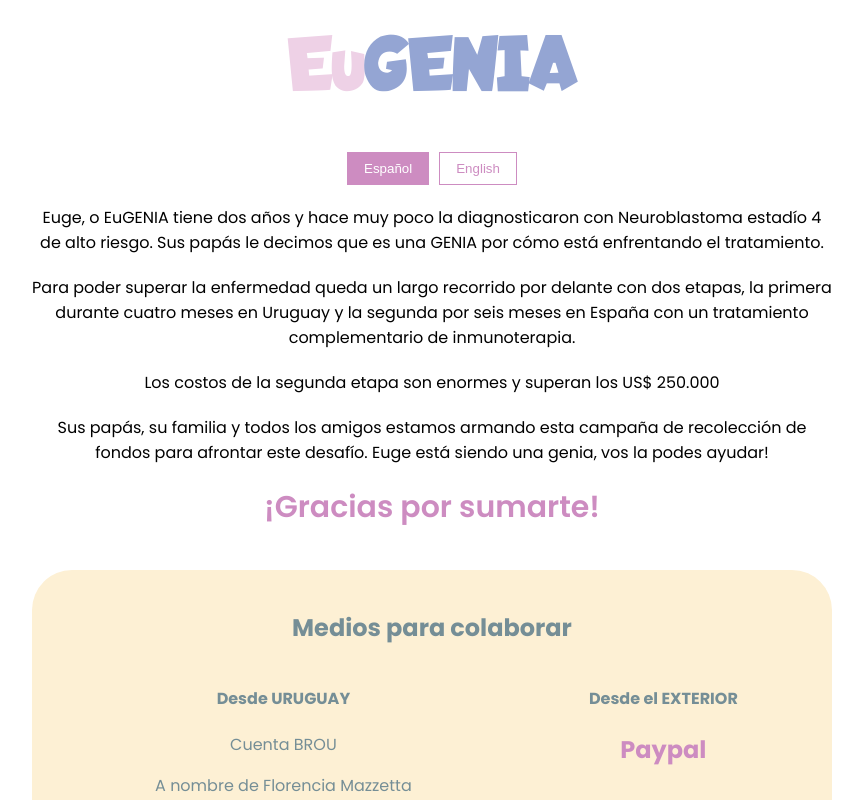
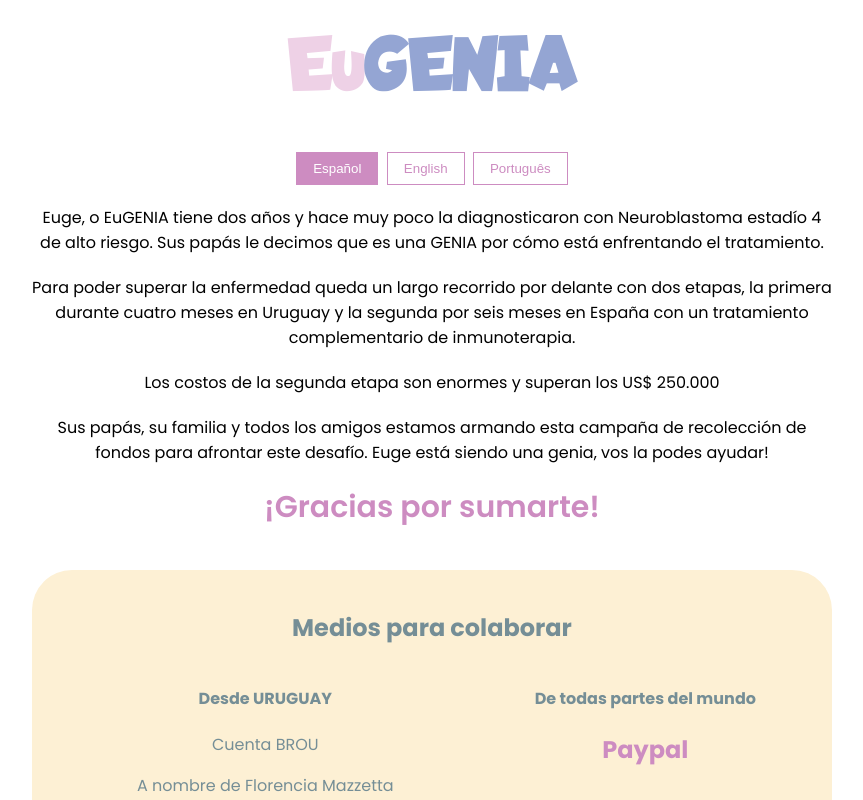
Before and after one commit to mbfassnacht/eugenia, a React (Create React App) app: page / in a window 1280 px wide. Shown: the top 800 px of the page, without its empty margins (208-1071 px from the left). Built offline with nearby package versions, Linux system fonts and the light colour scheme.

Commit message:
add portugese

```diff
--- a/src/Colaboration.js
+++ b/src/Colaboration.js
@@ -10,6 +10,7 @@ function Colaboration() {
     <ColaborationContainer>
       <Title>{translate(language, "waysToContribute")}</Title>
       <ColaborationList>
+        {language !== "pr_BR" && (
           <ColaborationMethod>
             <ColaborationTitle>
               {translate(language, "fromUruguay")}
@@ -17,10 +18,24 @@ function Colaboration() {
             <ColaborationDescription>
               <p>{translate(language, "bankAccount")}</p>
               <p>{translate(language, "inNameOf")}</p>
-            <p>CA 001361713-00002 ({translate(language, "uruguayanPesos")})</p>
+              <p>
+                CA 001361713-00002 ({translate(language, "uruguayanPesos")})
+              </p>
               <p>CA 001361713-00003 ({translate(language, "dolars")})</p>
             </ColaborationDescription>
           </ColaborationMethod>
+        )}
+        {language === "pr_BR" && (
+          <ColaborationMethod>
+            <ColaborationTitle>
+              {translate(language, "fromBrazil")}
+            </ColaborationTitle>
+            <ColaborationDescription>
+              <p>{translate(language, "bankAccount")}</p>
+              <p>{translate(language, "inNameOf")}</p>
+            </ColaborationDescription>
+          </ColaborationMethod>
+        )}
         <ColaborationMethod>
           <ColaborationTitle>
             {translate(language, "fromForeinger")}
--- a/src/Languages.js
+++ b/src/Languages.js
@@ -20,6 +20,12 @@ function Languages() {
       >
         {translate(language, "english")}
       </LanguageButton>
+      <LanguageButton
+        isSelected={language === "pr_BR"}
+        onClick={() => setLanguage("pr_BR")}
+      >
+        {translate(language, "portuguese")}
+      </LanguageButton>
     </LanguageList>
   );
 }
@@ -27,7 +33,7 @@ function Languages() {
 export default Languages;
 
 const LanguageList = styledComponents.div`
-  max-width: 180px;
+  max-width: 280px;
   display: flex;
   justify-content: space-around;
   flex-wrap: wrap;
--- a/src/Translator.js
+++ b/src/Translator.js
@@ -1,10 +1,14 @@
 import es_UY from "./translations/es_UY.json";
 import en_UK from "./translations/en_UK.json";
+import pr_BR from "./translations/pr_BR.json";
 
 export function translate(language, translationKey) {
   if (language === "en_UK") {
     return en_UK[translationKey];
   }
+  if (language === "pr_BR") {
+    return pr_BR[translationKey];
+  }
 
   return es_UY[translationKey];
 }
--- a/src/translations/en_UK.json
+++ b/src/translations/en_UK.json
@@ -1,10 +1,12 @@
 {
   "english": "English",
   "spanish": "Español",
+  "portuguese": "Português",
   "thanksForJoining": "Thanks for joining us!",
   "waysToContribute": "Ways to contribute",
   "fromUruguay": "From URUGUAY",
   "fromForeinger": "From all over the world",
+  "fromBrazil": "From BRAZIL",
   "bankAccount": "Bank BROU",
   "inNameOf": "Account Name: Florencia Mazzetta",
   "dolars": "USD",
@@ -12,8 +14,8 @@
   "followUsIn": "Follow @EugeSosGenia in ",
   "and": " and ",
   "followReason": "to be up to date to our journey in this big challenge.",
-  "descriptionOne": "Euge, or EuGENIA is two years old, and recently she was diagnostic with Neuroblastoma phase 4 with high risk. Her parents say to her that she is a GENIA because how she is dealing with the treatment.",
-  "descriptionTwo": "We have a long way to get over this disease, the first phase is in Uruguay and the second phase durate 6 months in Spain, with a complementary immunotherapy treatment.",
-  "descriptionThree": "The cost of the second phase of the treatment are really high and they are over 250.000 USD",
-  "descriptionFour": "Her parents, family and friends are doing this campaing to recolect the money for the treatment and overcome this challenge. Euge is being a GENIA, you can help her!"
+  "descriptionOne": "Euge, or EuGENIA is two years old, and recently she was diagnosed with Neuroblastoma phase 4 with high risk. Her parents say to her that she is a GENIA for how she is dealing with the treatment.",
+  "descriptionTwo": "We have a long way to get over this disease, the first phase is in Uruguay and the second phase durate six months in Spain, with a complementary immunotherapy treatment.",
+  "descriptionThree": "The cost of the second phase of the treatment is really high and is over 250.000 USD.",
+  "descriptionFour": "Her parents, family and friends are doing this campaign to raise money for the treatment and overcome this challenge. Euge is being a GENIA, you can help her!"
 }
--- a/src/translations/es_UY.json
+++ b/src/translations/es_UY.json
@@ -1,10 +1,12 @@
 {
   "english": "English",
   "spanish": "Español",
+  "portuguese": "Português",
   "thanksForJoining": "¡Gracias por sumarte!",
   "waysToContribute": "Medios para colaborar",
   "fromUruguay": "Desde URUGUAY",
-  "fromForeinger": "Desde el EXTERIOR",
+  "fromForeinger": "De todas partes del mundo",
+  "fromBrazil": "Desde BRASIL",
   "bankAccount": "Cuenta BROU",
   "inNameOf": "A nombre de Florencia Mazzetta",
   "dolars": "Dólares",
--- /dev/null
+++ b/src/translations/pr_BR.json
@@ -0,0 +1,18 @@
+{
+  "english": "English",
+  "spanish": "Español",
+  "portuguese": "Português",
+  "thanksForJoining": "Agradecemos muito qualquer colaboração!",
+  "waysToContribute": "Meios para colaborar",
+  "fromForeinger": "De todo el mundo",
+  "fromBrazil": "De BRASIL",
+  "bankAccount": "Pelo PIX: Agustín Belén",
+  "inNameOf": "Chave de CPF: 71879028409",
+  "followUsIn": "Junte-se a @EugeSosGenia no ",
+  "and": " e ",
+  "followReason": "para acompanhar o que estamos fazendo para vencer esse desafio.",
+  "descriptionOne": "Euge, a EuGenia tem dois aninhos e foi recentemente diagnosticada com Neuroblastoma estagio 4, um câncer raro e de alto risco. Seus pais dizem a pequena Eugenia que ela é uma Gênia, pela coragem e força que tem enfrentado o tratamento.",
+  "descriptionTwo": "EuGenia tem esperança de cura, mas para poder superar a terrível doença há um longo caminho, em duas etapas. A primeira etapa serão quatro meses de tratamento no Uruguai e a segunda etapa um tratamento especial de imunoterapia que não está disponível na América do Sul, terá que ser feito em Barcelona, na Espanha.",
+  "descriptionThree": "Essa segunda etapa tem um custo elevado, superando os 250 mil dólares, entre tratamento e demais despesas de transporte e viagem.",
+  "descriptionFour": "Assim, seus pais a família e todos os amigos estão organizando uma campanha de arrecadação de fundos para enfrentar esse desafio e salvar a vida da pequena. Euge está sendo uma Genia e precisa da sua ajuda para sair dessa e ter uma vida maravilhosa."
+}
```
Lines whose indentation alone changed are shown as unchanged.
